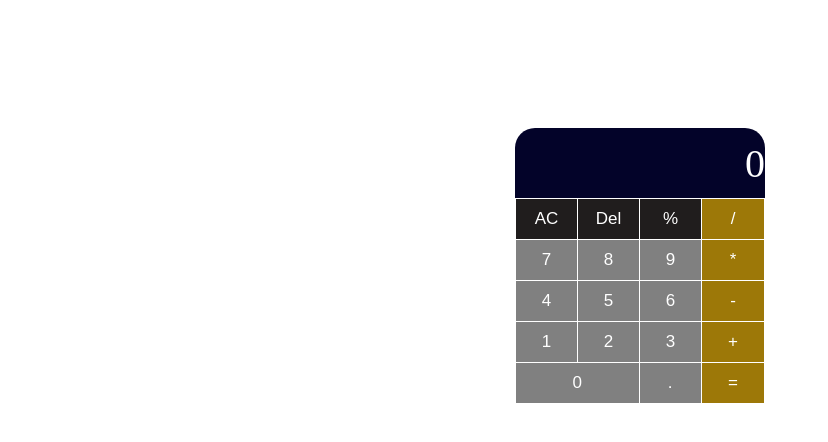
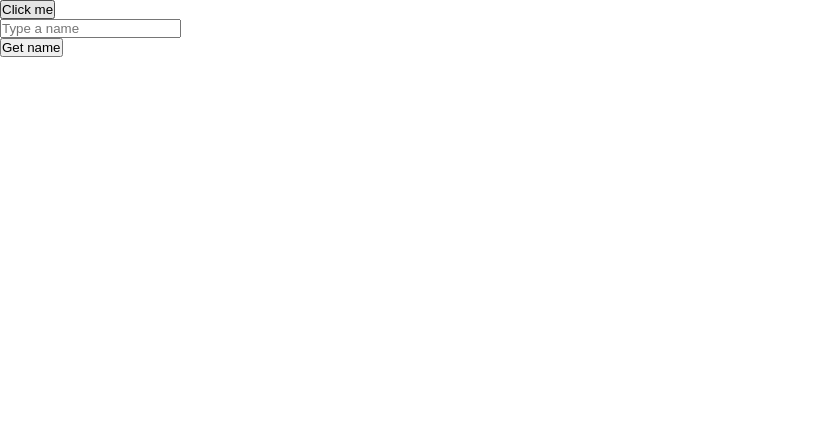
Before and after one commit to Dev-Ruqoyah/hr-first-app, a React (Vite) app: page / in a window 1280 px wide. Shown: the top 442 px of the page, without its empty margins (0-828 px from the left). Built offline with nearby package versions, Linux system fonts and the light colour scheme.

Commit message:
Introduction to Array

```diff
--- a/src/App.jsx
+++ b/src/App.jsx
@@ -1,73 +1,36 @@
 import React, { useState } from "react";
-
-const App = () => {
-  const [num,setNum] = useState("0")
-  const handleNum = (number) =>{
-    if(num === "0"){
-      setNum(number)
-    }else{
-      setNum(num + number)
-    }
-
-
+const App = () =>{
+  const [name,setName] = useState("")
+  const myFunc2 = (e) =>{
+    setName(e.target.value)
   }
-  const actionNum = () =>{
-    let calculatedValues = eval(num)
-    setNum(calculatedValues)
-    // setNum(num act num )
-  }
-  const clearScreen = () =>{
-    setNum("0")
-  }
-  const removeLast = () =>{
-    if(num.length === 1){
-      setNum("0")
-    }else{
-      let result = num.slice(0,-1)
-      setNum(result)
-    }
+  const[num,setNum] = useState("")
+  const myFunc = (e,val) =>{
+    console.log(e,val);
+    let a = val + 1
+    setNum(a)
 
   }
 
-  return (
+  const [names,setNames] = useState([]);
+  const getName = () =>{
+    setNames([...names,name])
+  }
+
+
+  return(
     <>
-      <div className="container">
-        <div className="calculator">
-          <div className="screen" >
-            <p>{num}
-            </p>
-          </div>
-          <div className="content">
-            <div className="one">
-              <button className="action" onClick={clearScreen}>AC</button>
-              <button className="action" onClick={removeLast}>Del</button>
-              <button className="action">%</button>
-              <button className="num"  onClick={() =>{handleNum(7)}}>7</button>
-              <button className="num" onClick={() =>{handleNum(8)}} >8</button>
-              <button className="num" onClick={() =>{handleNum(9)}}>9</button>
-              <button className="num" onClick={() =>{handleNum(4)}}>4</button>
-              <button className="num" onClick={() =>{handleNum(5)}}>5</button>
-              <button className="num" onClick={() =>{handleNum(6)}}>6</button>
-              <button className="num" onClick={() =>{handleNum(1)}}>1</button>
-              <button className="num" onClick={() =>{handleNum(2)}}>2</button>
-              <button className="num" onClick={() =>{handleNum(3)}}>3</button>
-              <button className="num nu0" onClick={() =>{handleNum(0)}}>0</button>
-              <button className="num" onClick={() =>{handleNum(".")}}>.</button>
-            </div>
-            <div className="two">
-            <button className="num1"  onClick={() =>{handleNum("/")}}>/</button>
-            <button className="num1"  onClick={() =>{handleNum("*")}}>*</button>
-            <button className="num1"  onClick={() =>{handleNum("-")}}>-</button>
-            <button className="num1"  onClick={() =>{handleNum("+")}}>+</button>
-            <button className="num1" onClick={actionNum} >=</button>
-
-            </div>
-          </div>
-        </div>
-      </div>
+       <button onClick={(e) =>myFunc(e,5)}>Click me</button>
+      <p>{num}</p>
+      <input type="text" placeholder="Type a name" onChange={(e) =>myFunc2(e)} />
+      <p>{name}</p>
+      <button onClick={getName}>Get name</button>
+      <p>{names.map(name =>(
+        <li>{name}</li>
+      ))}</p>
 
     </>
   )
 }
 
-export default App
+export default App;
```
Also changed, not shown: src/calculator.jsx (added, +75 -0 lines).
